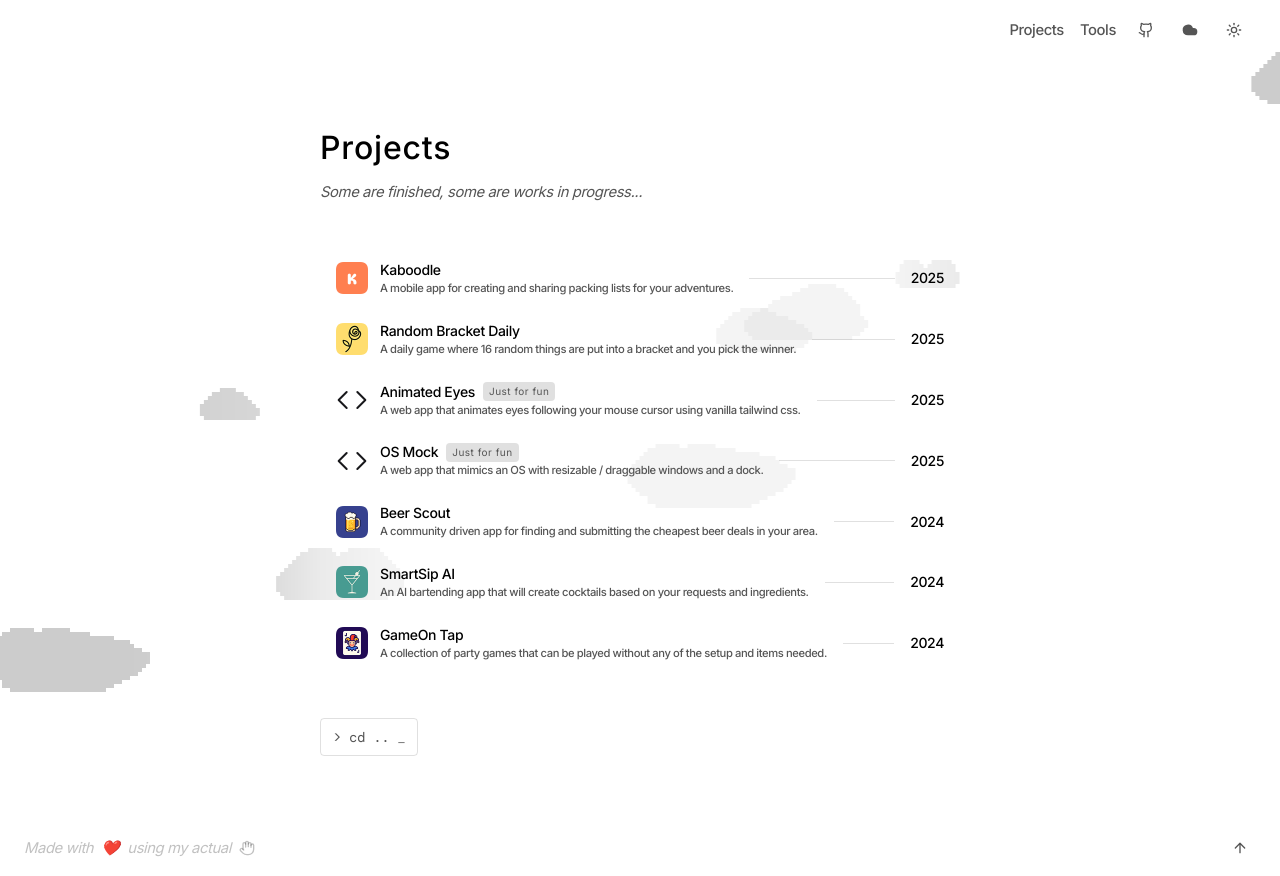
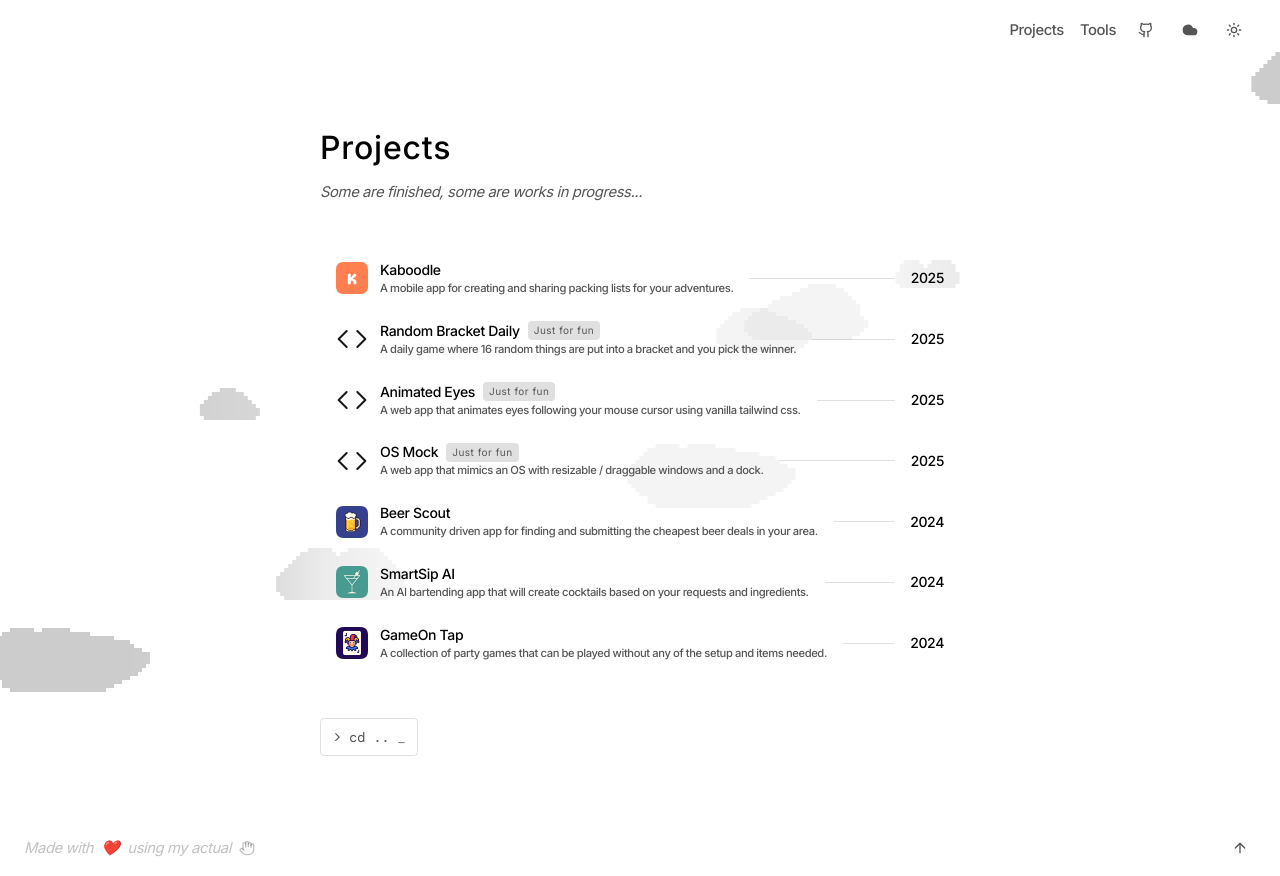
Before and after one commit to Awhalen1999/portfolio, a Next.js app: page /projects in a window 1280 px wide. Built offline with nearby package versions, Linux system fonts and the light colour scheme; a web font is replaced by a local one.

Commit message:
update projects

```diff
--- a/app/(content)/projects/page.tsx
+++ b/app/(content)/projects/page.tsx
@@ -22,12 +22,13 @@ const projects: Project[] = [
     link: "https://kaboodle.now/",
   },
   {
-    icon: "/app-icons/random-bracket.png",
+    icon: <Code className="h-8 w-8" strokeWidth={1.5} />,
     title: "Random Bracket Daily",
     description:
       "A daily game where 16 random things are put into a bracket and you pick the winner.",
     year: "2025",
-    disabled: true,
+    link: "https://github.com/Awhalen1999/random-bracket",
+    justForFun: true,
   },
   {
     icon: <Code className="h-8 w-8" strokeWidth={1.5} />,
```
